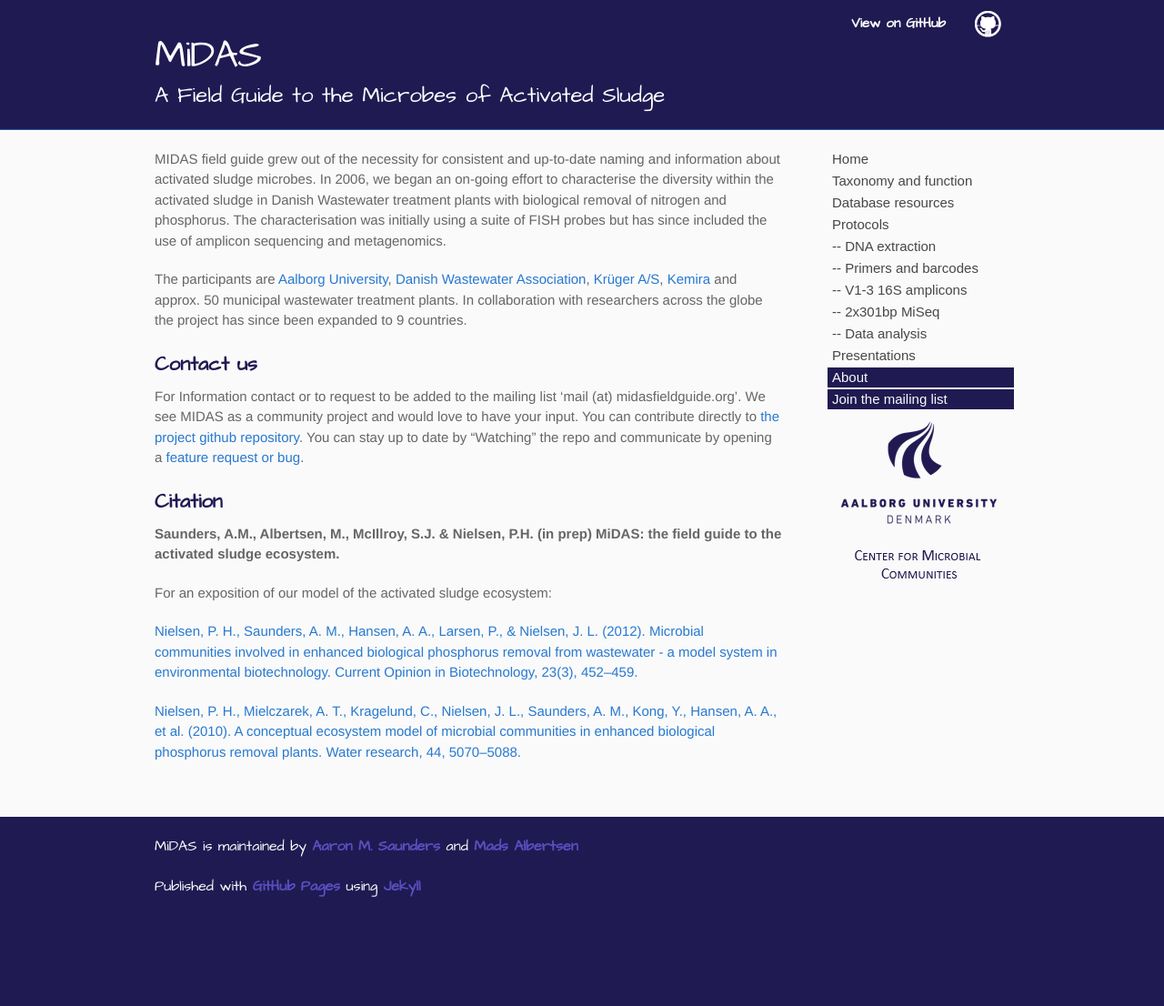
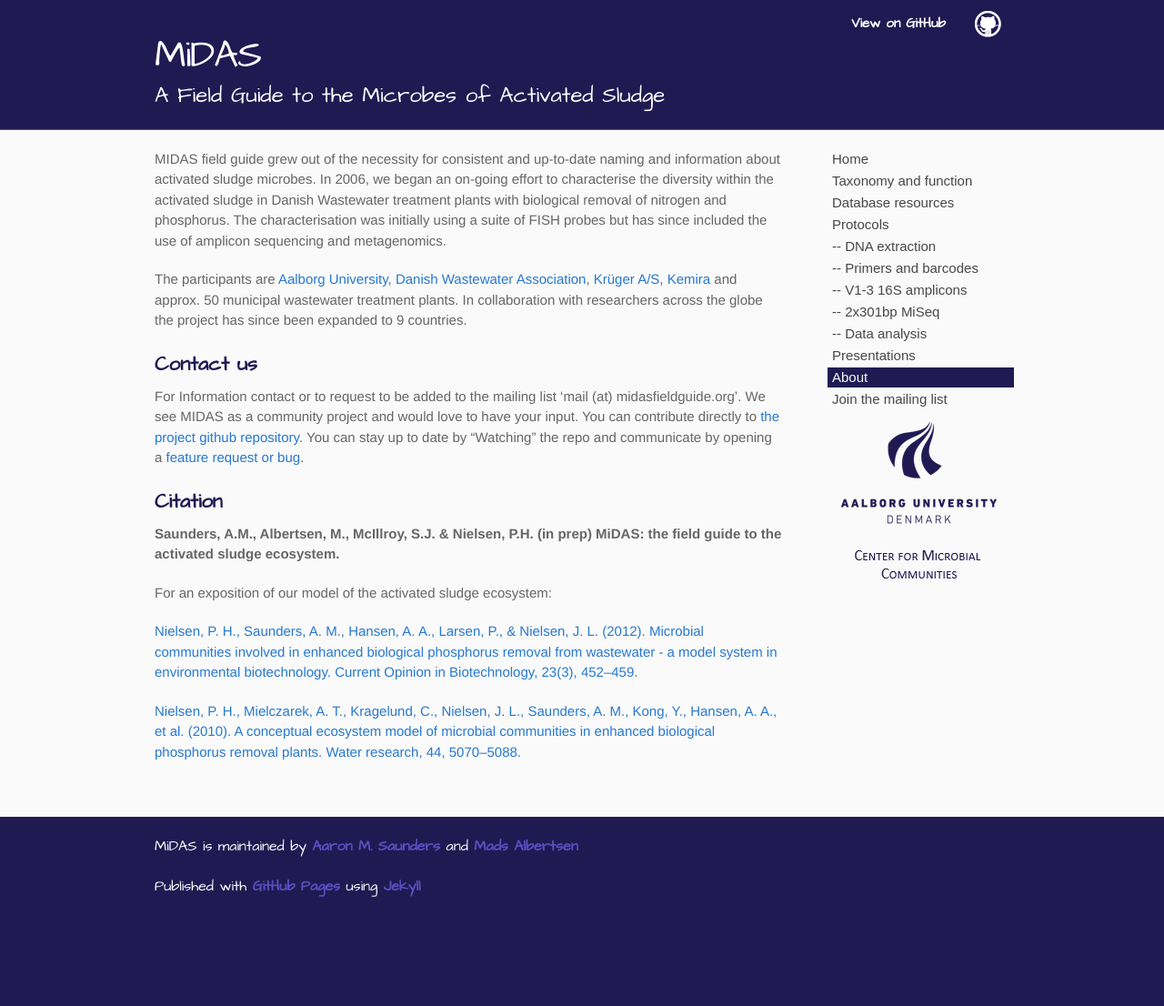
Before and after one commit to aaronsaunders/midas, a Jekyll site: the page built from docs/about.md, in a window 1280 px wide. Shown: the whole page at 91% size. Built offline with Jekyll 4.4.1, drawn with Linux system fonts in a browser that asks for light colours.

Commit message:
updated layout

```diff
--- a/_includes/docs_contents.html
+++ b/_includes/docs_contents.html
@@ -32,7 +32,7 @@
   <p class="{% if page.title == "about" %}current{% endif %}">
     <a href="{{ site.url }}/docs/about.html" class="button">About</a>
   </p>
-  <p class="{% if page.title == "about" %}current{% endif %}">
+  <p class="{% if page.title == "nothing" %}current{% endif %}">
     <a href="http://bit.ly/midassub" class="button">Join the mailing list</a>
   </p>
   <a id="aau_banner" href="http://www.cmc.aau.dk/"></a>
```
